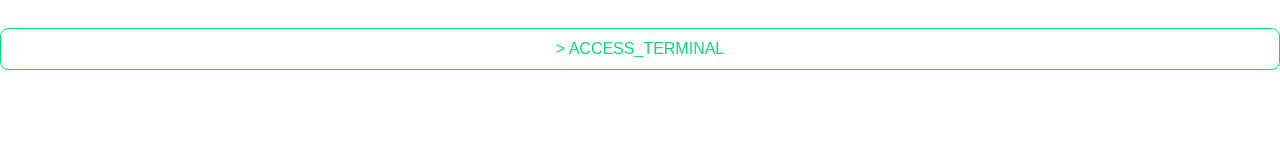
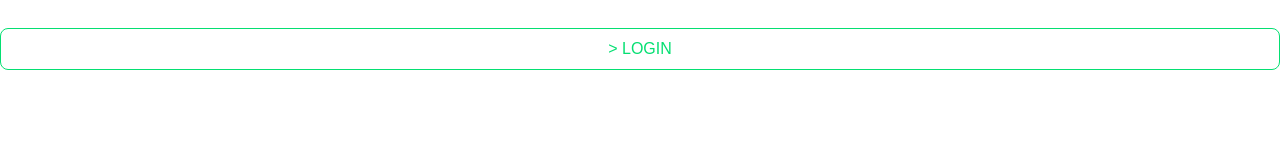
Before and after one commit to Nikita06211/docsai-frontend, a Next.js app: page /login in a window 1280 px wide. Shown: the top 160 px of the page. Built offline with nearby package versions, Linux system fonts and the light colour scheme.

Commit message:
fix: type errors

```diff
--- a/src/app/components/AuthForm.tsx
+++ b/src/app/components/AuthForm.tsx
@@ -1,14 +1,27 @@
 'use client';
 
-import { RegisterLink } from '@kinde-oss/kinde-auth-nextjs/components';
+import { LoginLink, RegisterLink } from '@kinde-oss/kinde-auth-nextjs/components';
 import React from 'react';
 
+interface AuthFormProps {
+  mode?: 'login' | 'signup';
+}
 
-export default function AuthButtons() {
+export default function AuthForm({ mode = 'signup' }: AuthFormProps) {
+  const buttonClassName = "hover:bg-green-400 hover:text-black border-1 rounded-lg px-3 py-2 mt-7 bg-white text-green-400 block text-center cursor-pointer";
+  const buttonText = mode === 'login' ? '> LOGIN' : '> ACCESS_TERMINAL';
+
+  if (mode === 'login') {
+    return (
+      <LoginLink className={buttonClassName}>
+        {buttonText}
+      </LoginLink>
+    );
+  }
+
   return (
-    <RegisterLink className="hover:bg-green-400 hover:text-black border-1 rounded-lg px-3 py-2 mt-7 bg-white text-green-400 block text-center cursor-pointer">
-      {'>'} ACCESS_TERMINAL
-  </RegisterLink>
-
+    <RegisterLink className={buttonClassName}>
+      {buttonText}
+    </RegisterLink>
   );
 }
```
